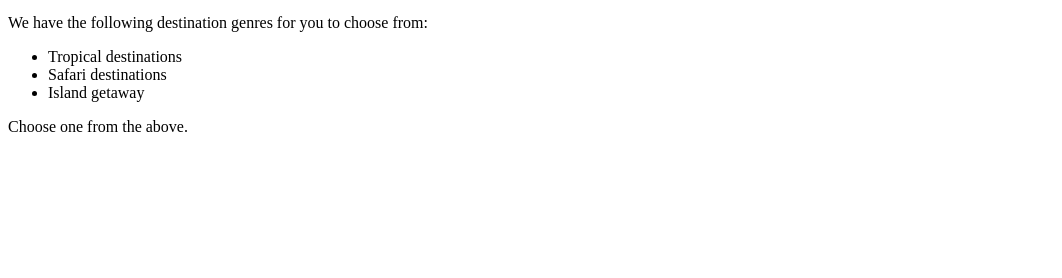
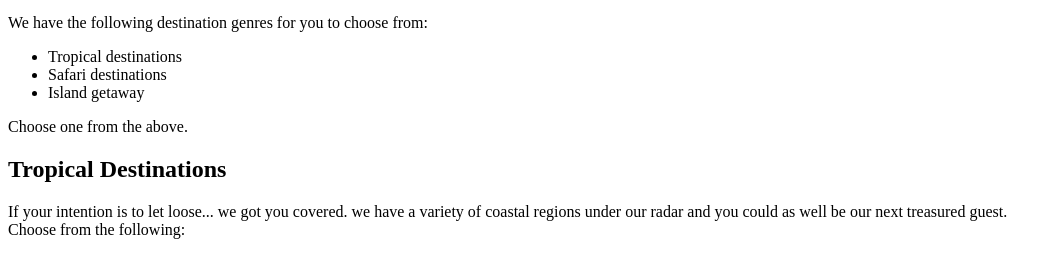
Before and after one commit to Ken-mbira/Travel-agency, a plain HTML site: page index.html in a window 1280 px wide. Shown: the part 118-396 px from the top of the page, without its empty margins (0-1062 px from the left). Drawn offline with Linux system fonts and the light colour scheme.

Commit message:
make modifications to the index.html file

```diff
--- a/index.html
+++ b/index.html
@@ -18,5 +18,9 @@
         </ul>
         Choose one from the above.
     </p>
+    <h2> Tropical Destinations</h2>
+    <p>If your intention is to let loose... we got you covered. we have a variety of coastal regions under our radar and you could as well be our next treasured guest.<br>
+        Choose from the following:
+    </p>
 </body>
 </html>
```
